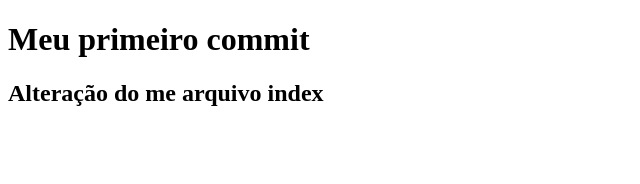
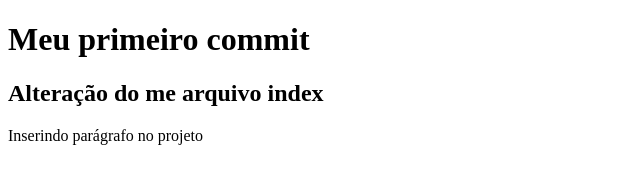
Before and after one commit to edpantu/teste_git_edilson, a plain HTML site: page index.html in a window 1280 px wide. Shown: the whole page, without its empty margins (0-640 px from the left). Drawn offline with Linux system fonts and the light colour scheme.

Commit message:
Update index.html

```diff
--- a/index.html
+++ b/index.html
@@ -8,5 +8,6 @@
 <body>
     <h1>Meu primeiro commit</h1>
     <h2>Alteração do me arquivo index</h2>
+    <p>Inserindo parágrafo no projeto</p>
 </body>
 </html>
```
